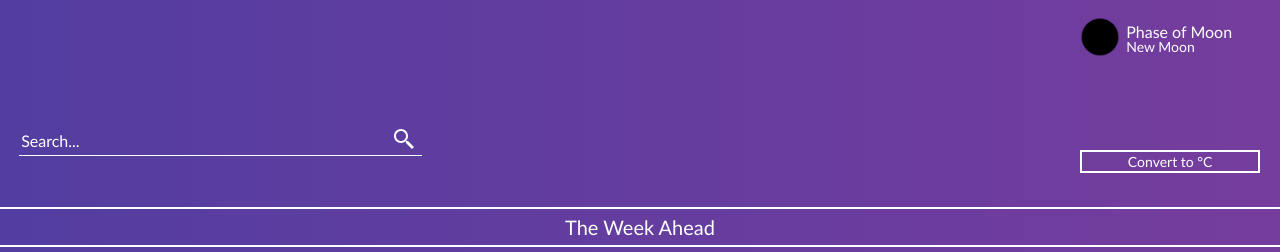
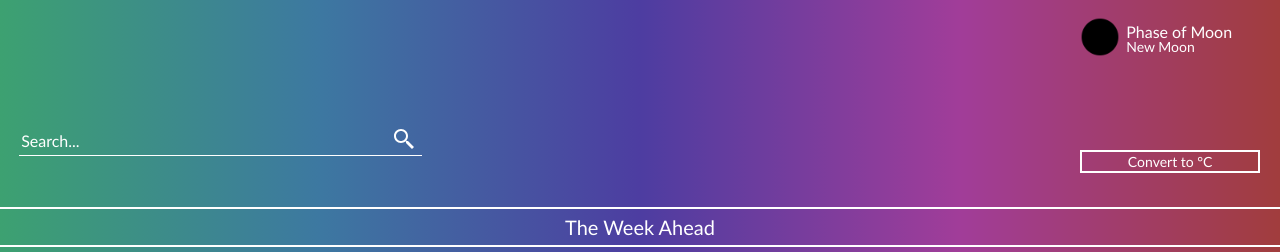
Before and after one commit to ChristopherCummins/weather-app, a website: page index.html in a window 1280 px wide. Shown: the part 253-505 px from the top of the page. Drawn offline with nearby package versions, Linux system fonts and the light colour scheme; no server answers.

Commit message:
Testing new background size

```diff
--- a/style.css
+++ b/style.css
@@ -312,7 +312,7 @@ input::placeholder{
 
   html {
     background: linear-gradient(270deg, #a13d3d, #a13d99, #4d3da1, #3d78a1, #3da171);
-    background-size: 1000% 1000%;
+    background-size: auto;
 
     -webkit-animation: AnimationName 30s ease infinite;
     -moz-animation: AnimationName 30s ease infinite;
```
